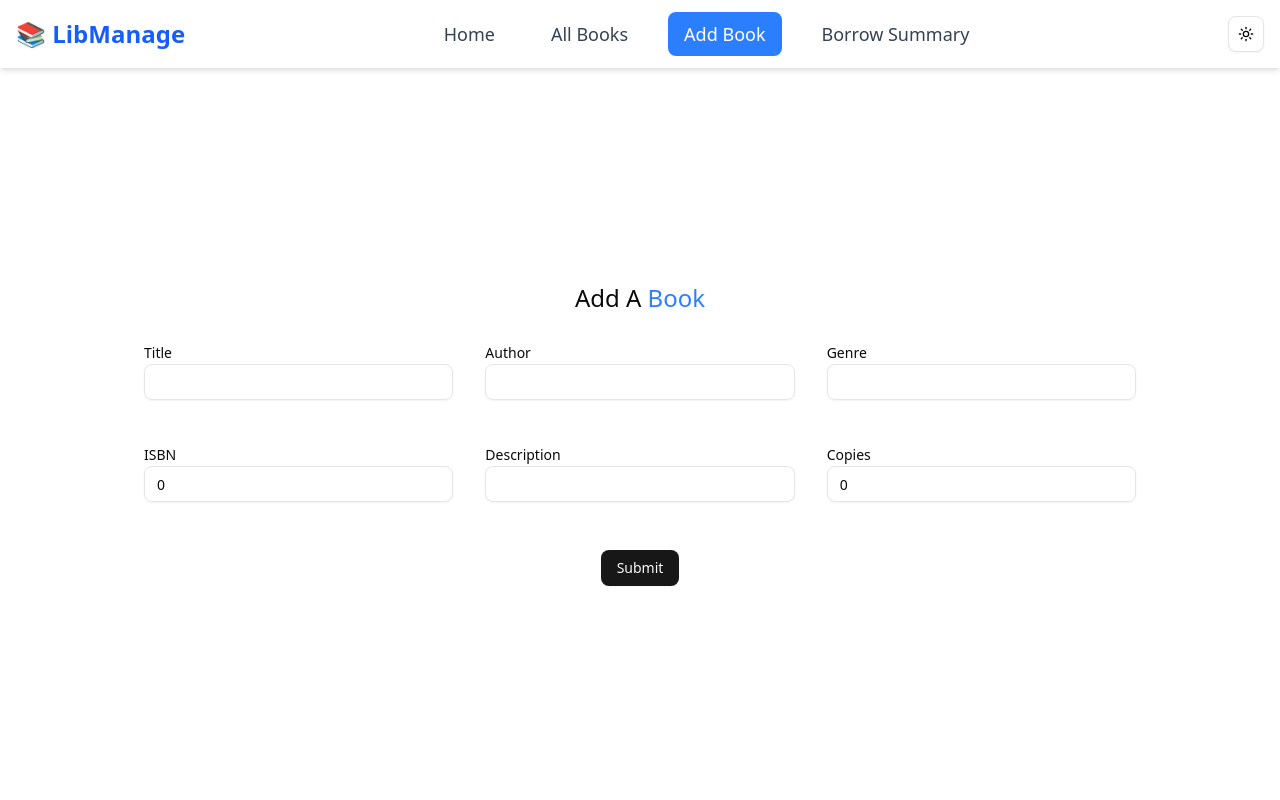
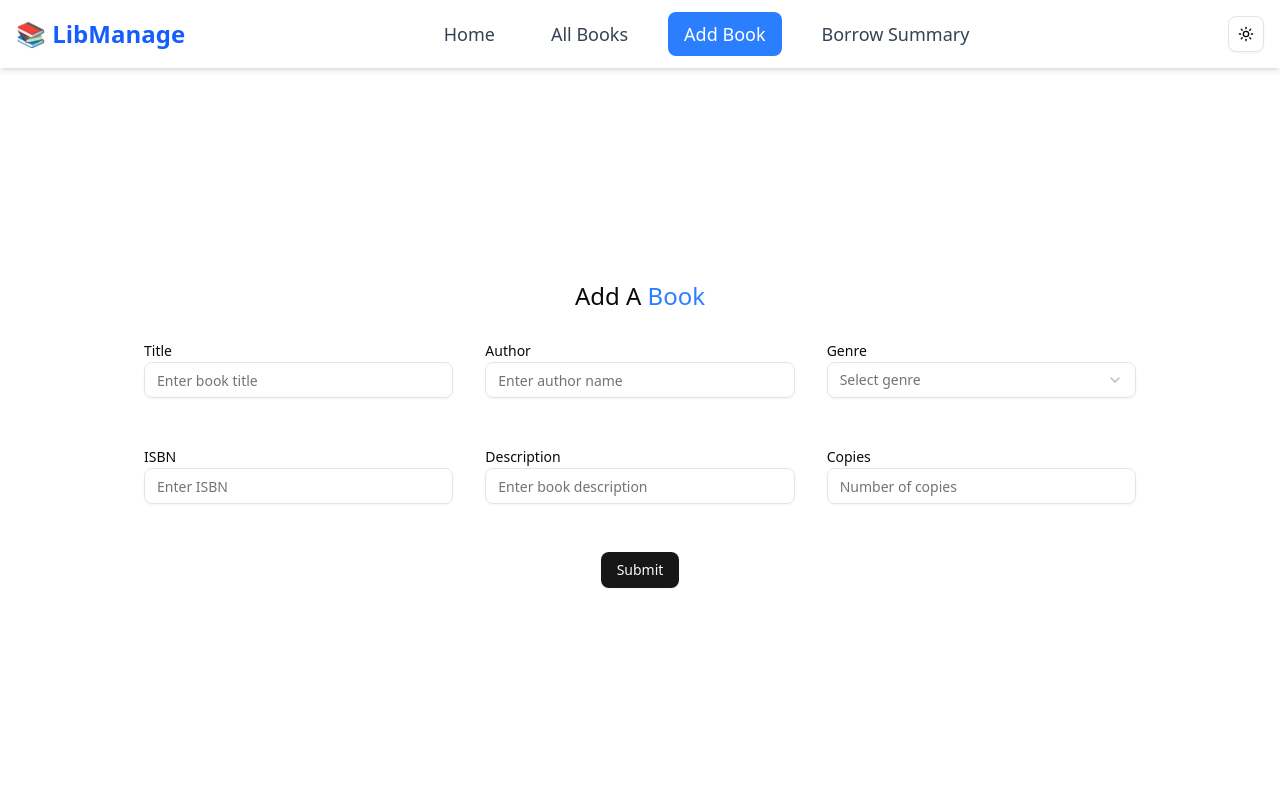
Before and after one commit to pmppiyas/L2Assignment4, a React (Vite) app: page /add-book in a window 1280 px wide. Shown: the top 800 px of the page. Built offline with nearby package versions, Linux system fonts and the light colour scheme.

Commit message:
Add book error handle

```diff
--- a/package.json
+++ b/package.json
@@ -25,8 +25,10 @@
     "react-hot-toast": "^2.5.2",
     "react-redux": "^9.2.0",
     "react-router": "^7.6.3",
+    "react-router-dom": "^7.6.3",
     "tailwind-merge": "^3.3.1",
-    "tailwindcss": "^4.1.11"
+    "tailwindcss": "^4.1.11",
+    "zod": "^3.25.72"
   },
   "devDependencies": {
     "@eslint/js": "^9.29.0",
--- a/src/_Components/Books/AddBook.tsx
+++ b/src/_Components/Books/AddBook.tsx
@@ -1,43 +1,82 @@
 import { Button } from "@/components/ui/button";
 import { Input } from "@/components/ui/input";
 import { Label } from "@/components/ui/label";
-import { addBook, selectBooks } from "@/Redux/features/book/bookSlice";
-import { useAppDispatch, useAppSelector } from "@/Redux/hook";
-import React, { useState } from "react";
+import toast from "react-hot-toast";
+import {
+  Select,
+  SelectContent,
+  SelectItem,
+  SelectTrigger,
+  SelectValue,
+} from "@/components/ui/select";
+import { useAddBookMutation } from "@/Redux/Api/baseApi";
+import { useState } from "react";
+import { useNavigate } from "react-router-dom";
 
 function AddBookPage() {
   const [title, setTitle] = useState("");
   const [author, setAuthor] = useState("");
-  const [genre, setgenre] = useState("");
-  const [isbn, setIsbn] = useState(0);
+  const [genre, setGenre] = useState("");
+  const [isbn, setIsbn] = useState("");
   const [description, setDescription] = useState("");
-  const [copies, setCopies] = useState(0);
+  const [copies, setCopies] = useState("");
 
-  const dispatch = useAppDispatch();
-  const book = useAppSelector(selectBooks);
-  console.log("From state", book);
+  const [addBook, { isLoading }] = useAddBookMutation();
 
-  const handleSubmit = (e) => {
+  const [fieldErrors, setFieldErrors] = useState({});
+  const navigate = useNavigate();
+
+  const handleSubmit = async (e) => {
     e.preventDefault();
+    setFieldErrors({});
+
     const book = {
-      title,
-      author,
+      title: title,
+      author: author,
       genre,
-      isbn,
-      description,
-      copies,
+      isbn: parseInt(isbn) || 0,
+      description: description,
+      copies: parseInt(copies) || 0,
     };
-    dispatch(addBook(book));
+
+    try {
+      await addBook(book).unwrap();
+      setTitle("");
+      setAuthor("");
+      setGenre("");
+      setIsbn("");
+      setDescription("");
+      setCopies("");
+      setFieldErrors({});
+      toast.success("Book added successfully");
+      navigate("/books");
+    } catch (error) {
+      console.error("Error adding book:", error);
+      toast.error("Book added unsuccessfull");
+      const issues = error?.data?.message?.issues;
+      const extractedErrors = {};
+
+      if (Array.isArray(issues)) {
+        issues.forEach((issue) => {
+          const field = issue.path?.[0];
+          if (field) extractedErrors[field] = issue.message;
+        });
+        setFieldErrors(extractedErrors);
+      } else {
+        setFieldErrors({ form: "Something went wrong. Please try again." });
+      }
+    }
   };
+
   return (
     <div className="min-h-[calc(100vh-68px)] w-full flex flex-col items-center justify-center">
-      <h2 className=" font-medium text-2xl my-4">
+      <h2 className="font-medium text-2xl my-4">
         Add A <span className="text-blue-500">Book</span>
       </h2>
 
       <form
         onSubmit={handleSubmit}
-        className=" space-y-4 py-4 px-4 lg:w-4/5 md:grid grid-cols-2 lg:grid-cols-3 gap-8 w-full"
+        className="space-y-4 py-4 px-4 lg:w-4/5 md:grid grid-cols-2 lg:grid-cols-3 gap-8 w-full"
       >
         <div className="space-y-1">
           <Label htmlFor="title">Title</Label>
@@ -45,34 +84,64 @@ function AddBookPage() {
             id="title"
             value={title}
             onChange={(e) => setTitle(e.target.value)}
-          ></Input>
+            placeholder="Enter book title"
+          />
+          {fieldErrors.title && (
+            <p className="text-sm text-red-500">{fieldErrors.title}</p>
+          )}
         </div>
 
         <div className="space-y-1">
-          <Label htmlFor="label">Author</Label>
+          <Label htmlFor="author">Author</Label>
           <Input
             id="author"
             value={author}
             onChange={(e) => setAuthor(e.target.value)}
-          ></Input>
+            placeholder="Enter author name"
+          />
+          {fieldErrors.author && (
+            <p className="text-sm text-red-500">{fieldErrors.author}</p>
+          )}
         </div>
 
-        <div className="space-y-1 ">
+        <div className="space-y-1">
           <Label htmlFor="genre">Genre</Label>
-          <Input
-            id="genre"
-            value={genre}
-            onChange={(e) => setgenre(e.target.value)}
-          ></Input>
+          <Select value={genre} onValueChange={(value) => setGenre(value)}>
+            <SelectTrigger className="col-span-2 h-8 w-full">
+              <SelectValue placeholder="Select genre" />
+            </SelectTrigger>
+            <SelectContent>
+              {[
+                "FICTION",
+                "NON_FICTION",
+                "SCIENCE",
+                "HISTORY",
+                "BIOGRAPHY",
+                "FANTASY",
+              ].map((genreOption) => (
+                <SelectItem key={genreOption} value={genreOption}>
+                  {genreOption.replace("_", " ")}
+                </SelectItem>
+              ))}
+            </SelectContent>
+          </Select>
+          {fieldErrors.genre && (
+            <p className="text-sm text-red-500">{fieldErrors.genre}</p>
+          )}
         </div>
 
         <div className="space-y-1">
           <Label htmlFor="isbn">ISBN</Label>
           <Input
             id="isbn"
+            type="number"
             value={isbn}
             onChange={(e) => setIsbn(e.target.value)}
-          ></Input>
+            placeholder="Enter ISBN"
+          />
+          {fieldErrors.isbn && (
+            <p className="text-sm text-red-500">{fieldErrors.isbn}</p>
+          )}
         </div>
 
         <div className="space-y-1">
@@ -81,20 +150,37 @@ function AddBookPage() {
             id="description"
             value={description}
             onChange={(e) => setDescription(e.target.value)}
-          ></Input>
+            placeholder="Enter book description"
+          />
+          {fieldErrors.description && (
+            <p className="text-sm text-red-500">{fieldErrors.description}</p>
+          )}
         </div>
 
         <div className="space-y-1">
           <Label htmlFor="copies">Copies</Label>
           <Input
             id="copies"
+            type="number"
             value={copies}
             onChange={(e) => setCopies(e.target.value)}
-          ></Input>
+            placeholder="Number of copies"
+          />
+          {fieldErrors.copies && (
+            <p className="text-sm text-red-500">{fieldErrors.copies}</p>
+          )}
         </div>
 
-        <div className="col-span-3 flex  justify-center">
-          <Button type="submit">Submit</Button>
+        {fieldErrors.form && (
+          <div className="col-span-3 text-center">
+            <p className="text-sm text-red-500">{fieldErrors.form}</p>
+          </div>
+        )}
+
+        <div className="col-span-3 flex justify-center">
+          <Button type="submit" disabled={isLoading}>
+            {isLoading ? "Adding Book..." : "Submit"}
+          </Button>
         </div>
       </form>
     </div>
--- a/src/_Components/Books/AllBooksPage.tsx
+++ b/src/_Components/Books/AllBooksPage.tsx
@@ -1,4 +1,3 @@
-/* eslint-disable @typescript-eslint/no-unused-vars */
 import { Button } from "@/components/ui/button";
 import { Input } from "@/components/ui/input";
 import { Label } from "@/components/ui/label";
@@ -7,8 +6,6 @@ import {
   PopoverContent,
   PopoverTrigger,
 } from "@/components/ui/popover";
-import { selectBooks } from "@/Redux/features/book/bookSlice";
-import { useAppSelector } from "@/Redux/hook";
 import { BookOpen, Pencil, Trash } from "lucide-react";
 import { useState } from "react";
 import type { IBook } from "@/types";
@@ -18,6 +15,13 @@ import {
   useUpdateBookMutation,
 } from "@/Redux/Api/baseApi";
 import toast from "react-hot-toast";
+import {
+  Select,
+  SelectContent,
+  SelectItem,
+  SelectTrigger,
+  SelectValue,
+} from "@/components/ui/select";
 
 export function AllBooksPage() {
   const { data } = useGetBooksQuery(undefined);
@@ -44,7 +48,7 @@ export function AllBooksPage() {
     };
 
     try {
-      const response = await updateBook({
+      await updateBook({
         id: bookId,
         data: updatedBook,
       }).unwrap();
@@ -53,7 +57,7 @@ export function AllBooksPage() {
       setEditBook(null);
       setOpenPopover(null);
     } catch (error) {
-      //   console.error("❌ Update failed:", error);
+      //   console.error("Update failed:", error);
       toast.error("Failed to update book");
     }
   };
@@ -63,7 +67,7 @@ export function AllBooksPage() {
     setOpenPopover(null);
   };
 
-  const handleDelete = async (id) => {
+  const handleDelete = async (id: string) => {
     try {
       await deleteBook(id).unwrap();
       toast.success("Book deleted successfully");
@@ -101,7 +105,7 @@ export function AllBooksPage() {
             </tr>
           </thead>
           <tbody className="divide-y divide-gray-100 dark:divide-slate-700 text-sm">
-            {books.map((book) => (
+            {books.map((book: IBook) => (
               <tr key={book.ISBN || book._id}>
                 <td className="p-3 font-medium">{book.title}</td>
                 <td className="p-3">{book.author}</td>
@@ -155,6 +159,35 @@ export function AllBooksPage() {
                                 className="grid grid-cols-3 items-center gap-2"
                               >
                                 <Label htmlFor={key}>{label}</Label>
+
+                                {key === "genre" ? (
+                                  <Select
+                                    value={editBook.genre}
+                                    onValueChange={(value) =>
+                                      setEditBook((prev) =>
+                                        prev ? { ...prev, genre: value } : prev
+                                      )
+                                    }
+                                  >
+                                    <SelectTrigger className="col-span-2 h-8 w-full">
+                                      <SelectValue placeholder="Select genre" />
+                                    </SelectTrigger>
+                                    <SelectContent>
+                                      {[
+                                        "FICTION",
+                                        "NON_FICTION",
+                                        "SCIENCE",
+                                        "HISTORY",
+                                        "BIOGRAPHY",
+                                        "FANTASY",
+                                      ].map((genre) => (
+                                        <SelectItem key={genre} value={genre}>
+                                          {genre.replace("_", " ")}
+                                        </SelectItem>
+                                      ))}
+                                    </SelectContent>
+                                  </Select>
+                                ) : (
                                   <Input
                                     id={key}
                                     type={
@@ -163,8 +196,9 @@ export function AllBooksPage() {
                                         : "text"
                                     }
                                     value={
-                                    editBook[key as keyof IBook]?.toString() ??
-                                    ""
+                                      editBook[
+                                        key as keyof IBook
+                                      ]?.toString() ?? ""
                                     }
                                     disabled={key === "isbn"}
                                     onChange={(e) =>
@@ -173,7 +207,8 @@ export function AllBooksPage() {
                                           ? {
                                               ...prev,
                                               [key]:
-                                              key === "copies" || key === "isbn"
+                                                key === "copies" ||
+                                                key === "isbn"
                                                   ? Number(e.target.value)
                                                   : e.target.value,
                                             }
@@ -182,8 +217,10 @@ export function AllBooksPage() {
                                     }
                                     className="col-span-2 h-8"
                                   />
+                                )}
                               </div>
                             ))}
+
                             <div className="flex gap-2 mt-2">
                               <Button className="flex-1" onClick={handleSave}>
                                 Save Changes
--- a/src/types.ts
+++ b/src/types.ts
@@ -2,7 +2,7 @@ export interface IBook {
   title: string;
   author: string;
   genre: string;
-  ISBN: number;
+  isbn: number;
   description: string;
   copies: number;
   available?: boolean;
```
Also changed, not shown: src/Redux/Api/baseApi.ts (+11 -0 lines), 1 other file (tests, documents, lock files or other folders). Lines whose indentation alone changed are shown as unchanged.
